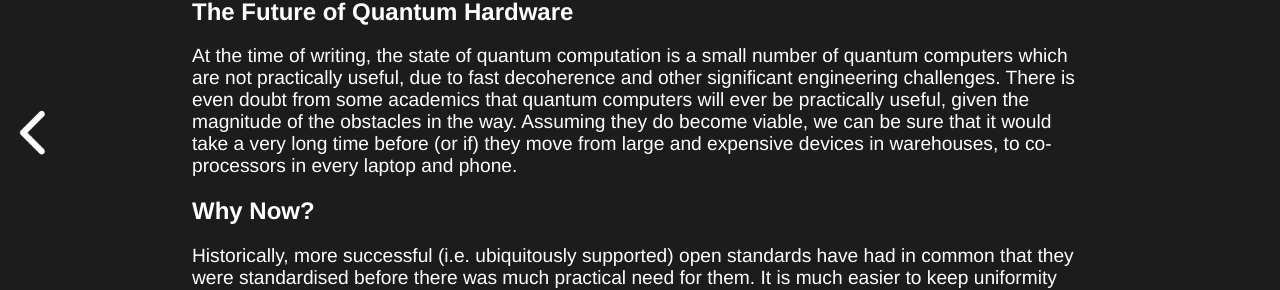
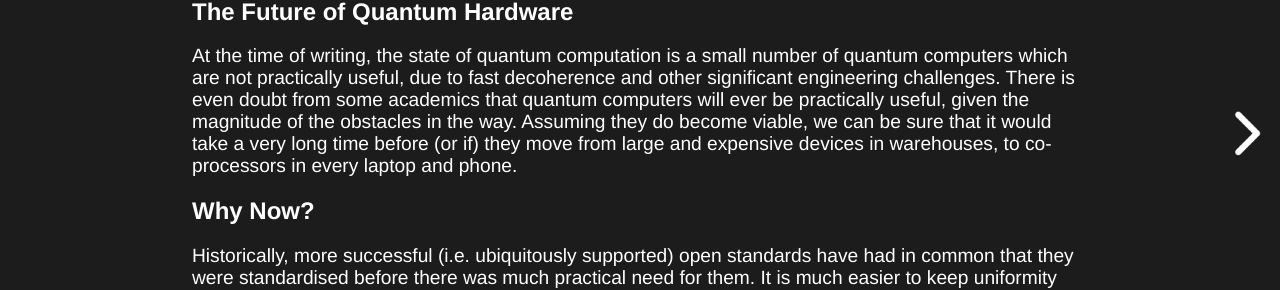
Before and after one commit to Coedice/website, a Jekyll site: the page built from _posts/2022-02-01-quantum-query-language.md, in a window 1280 px wide. Shown: the part 342-632 px from the top of the page. Built offline with Jekyll 4.4.1, drawn with Linux system fonts in a browser that asks for light colours.

Commit message:
Switch the roles of the arrows

```diff
--- a/_layouts/post.html
+++ b/_layouts/post.html
@@ -6,10 +6,10 @@ layout: default
 <p id="postMeta"><span class="tagList">{% for tag in page.tags %}<span class="tagLabel {{ tag }}">{{ tag }}</span>{% endfor %}</span> {{ page.date | date_to_string }} | {% include readingTime.html %}</p>
 {{ content }}
 <div id="postArrow">
+	{%- if page.next != nil -%}
+		<a href="{{ page.next.url }}" id="leftPostArrow"><img src="{{ '/assets/images/chevron.png' | relative_url }}" alt="Left chevron"></a>
+	{%- endif -%}
 	{%- if page.previous != nil -%}
-		<a href="{{ page.previous.url }}" id="leftPostArrow"><img src="{{ '/assets/images/chevron.png' | relative_url }}" alt="Left chevron"></a>
-	{%- endif -%}
-	{%- if page.next != nil -%}
-		<a href="{{ page.next.url }}" id="rightPostArrow"><img src="{{ '/assets/images/chevron.png' | relative_url }}" alt="Right chevron"></a>
+		<a href="{{ page.previous.url }}" id="rightPostArrow"><img src="{{ '/assets/images/chevron.png' | relative_url }}" alt="Right chevron"></a>
 	{%- endif -%}
 </div>
```
